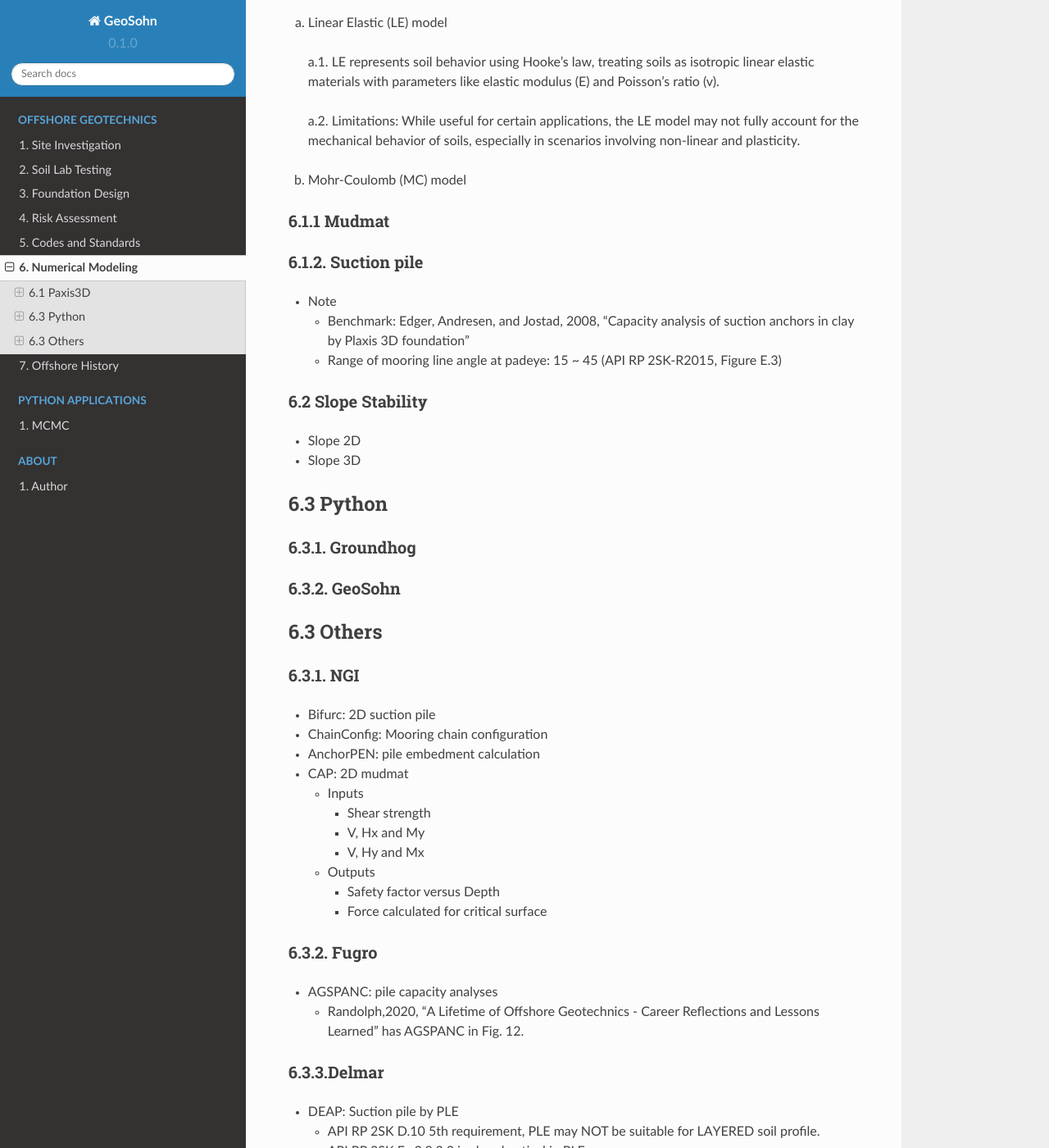
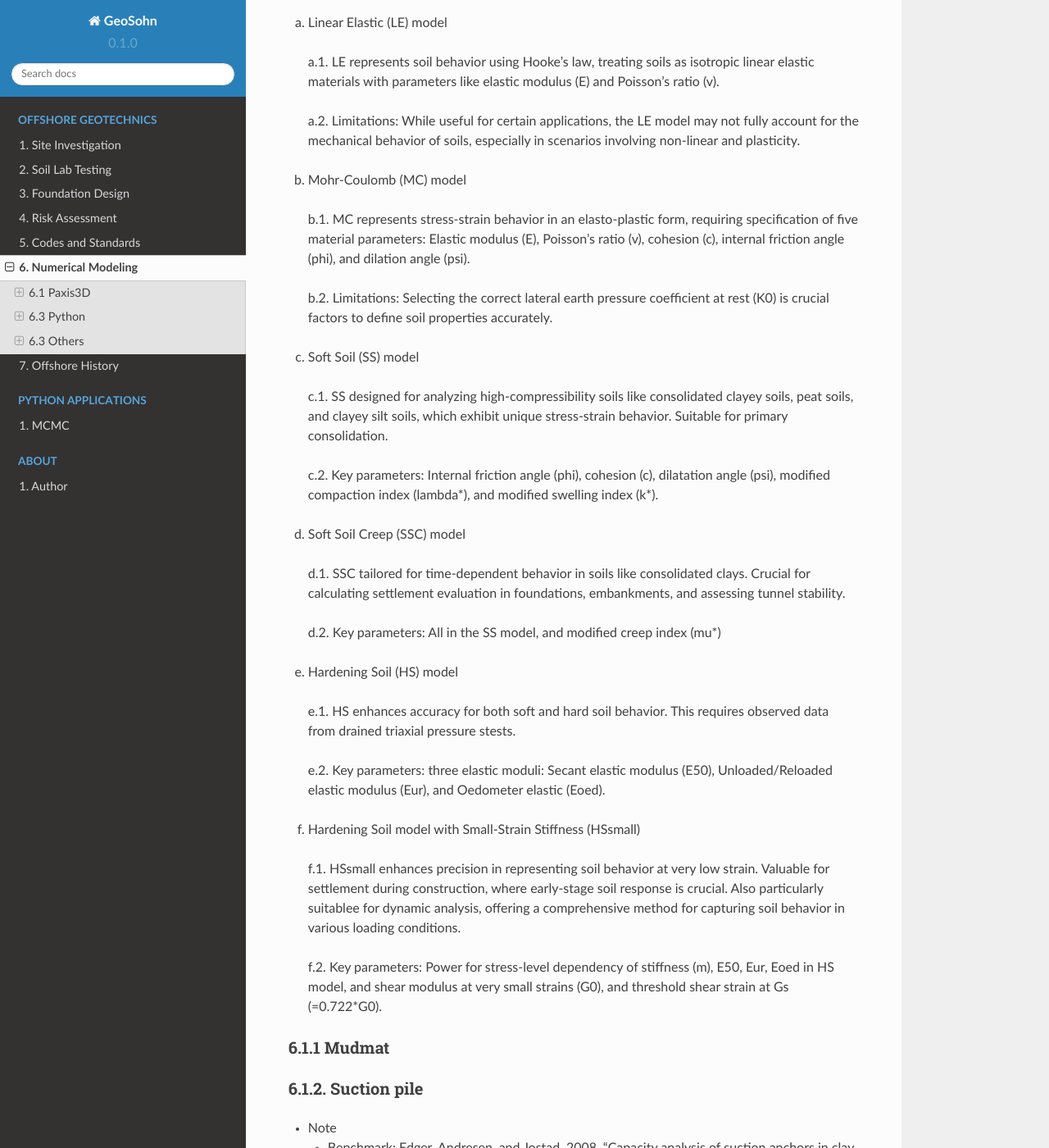
Before and after one commit to jrson11/GeoSohn, a Sphinx documentation site: the page built from docs/source/6-Numerical_Modeling.rst, in a window 1280 px wide and 1400 px high, scrolled down 250 px. Shown: the whole window at 82% size. Built offline with Sphinx 7.4.7 and the Read the Docs theme 2.0.0, drawn with Linux system fonts in a browser that asks for light colours; pages that are not in the unit, such as notebooks, are missing from menus.

Commit message:
Update 6-Numerical_Modeling.rst

```diff
--- a/docs/source/6-Numerical_Modeling.rst
+++ b/docs/source/6-Numerical_Modeling.rst
@@ -14,6 +14,34 @@ a. Linear Elastic (LE) model
   a.2. Limitations: While useful for certain applications, the LE model may not fully account for the mechanical behavior of soils, especially in scenarios involving non-linear and plasticity.
 
 b. Mohr-Coulomb (MC) model
+
+  b.1. MC represents stress-strain behavior in an elasto-plastic form, requiring specification of five material parameters: Elastic modulus (E), Poisson's ratio (v), cohesion (c), internal friction angle (phi), and dilation angle (psi).
+
+  b.2. Limitations: Selecting the correct lateral earth pressure coefficient at rest (K0)  is crucial factors to define soil properties accurately.
+
+c. Soft Soil (SS) model
+
+  c.1. SS designed for analyzing high-compressibility soils like consolidated clayey soils, peat soils, and clayey silt soils, which exhibit unique stress-strain behavior. Suitable for primary consolidation.
+
+  c.2. Key parameters: Internal friction angle (phi), cohesion (c), dilatation angle (psi), modified compaction index (lambda*), and modified swelling index (k*).
+
+d. Soft Soil Creep (SSC) model
+
+  d.1. SSC tailored for time-dependent behavior in soils like consolidated clays. Crucial for calculating settlement evaluation in foundations, embankments, and assessing tunnel stability.
+
+  d.2. Key parameters: All in the SS model, and modified creep index (mu*)
+
+e. Hardening Soil (HS) model
+
+  e.1. HS enhances accuracy for both soft and hard soil behavior. This requires observed data from drained triaxial pressure stests.
+
+  e.2. Key parameters: three elastic moduli: Secant elastic modulus (E50), Unloaded/Reloaded elastic modulus (Eur), and Oedometer elastic (Eoed).
+
+f. Hardening Soil model with Small-Strain Stiffness (HSsmall)
+
+  f.1. HSsmall enhances precision in representing soil behavior at very low strain. Valuable for settlement during construction, where early-stage soil response is crucial. Also particularly suitablee for dynamic analysis, offering a comprehensive method for capturing soil behavior in various loading conditions.
+
+  f.2. Key parameters: Power for stress-level dependency of stiffness (m), E50, Eur, Eoed in HS model, and shear modulus at very small strains (G0), and threshold shear strain at Gs (=0.722*G0).
 
 6.1.1 Mudmat
 .........
```
